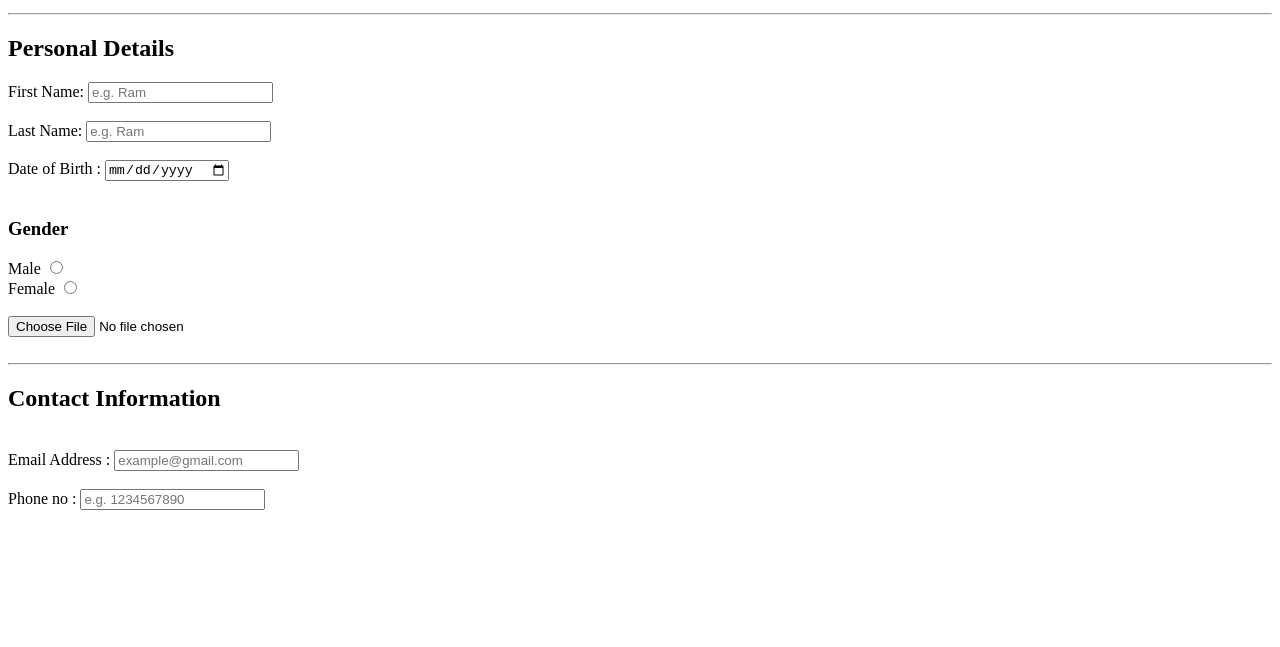
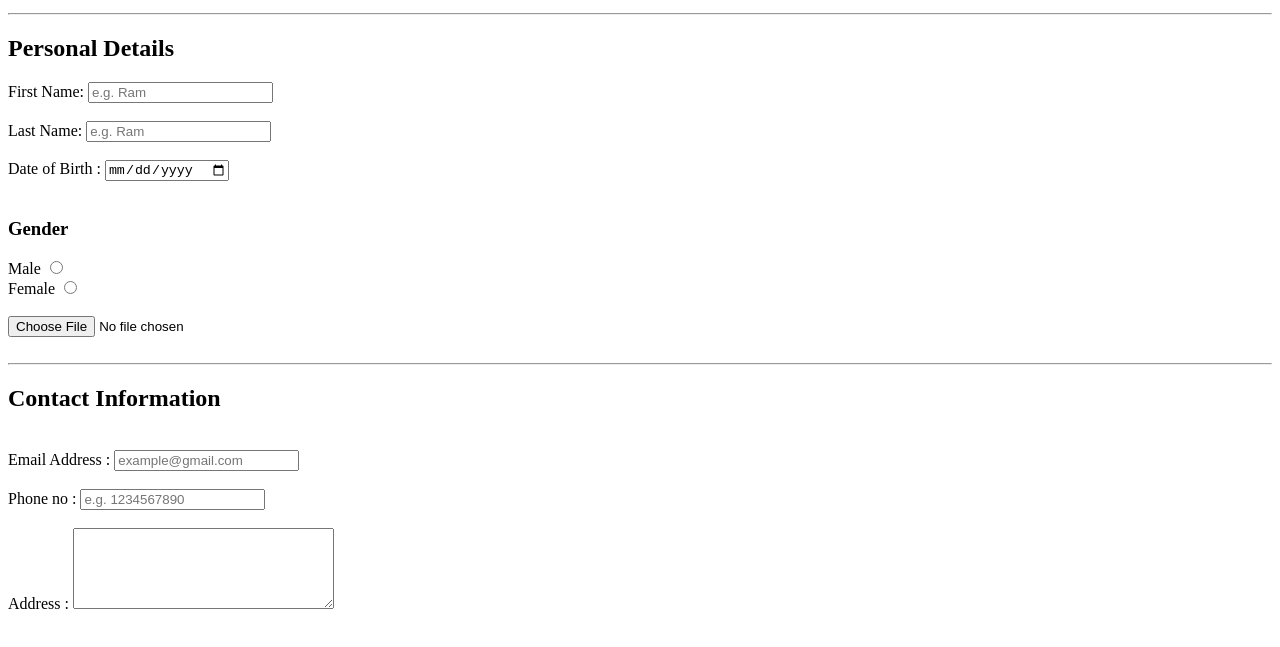
Before and after one commit to shreyash-nimbargi/web-development-bootcamp, a plain HTML site: page html/Day4/project.html in a window 1280 px wide. Shown: the part 101-748 px from the top of the page. Drawn offline with Linux system fonts and the light colour scheme.

Commit message:
quick update

```diff
--- a/html/Day4/project.html
+++ b/html/Day4/project.html
@@ -46,6 +46,10 @@
         <label for="phno"> Phone no : </label>
         <input type="tel" name="email" id="email" placeholder="e.g. 1234567890">
         <br><br>
+
+        <label for="Address">  Address : </label>
+        <textarea name="Address" id="Address" cols="30" rows="5"></textarea>
+        <br><br>
     </form>
 </body>
 </html>
```
